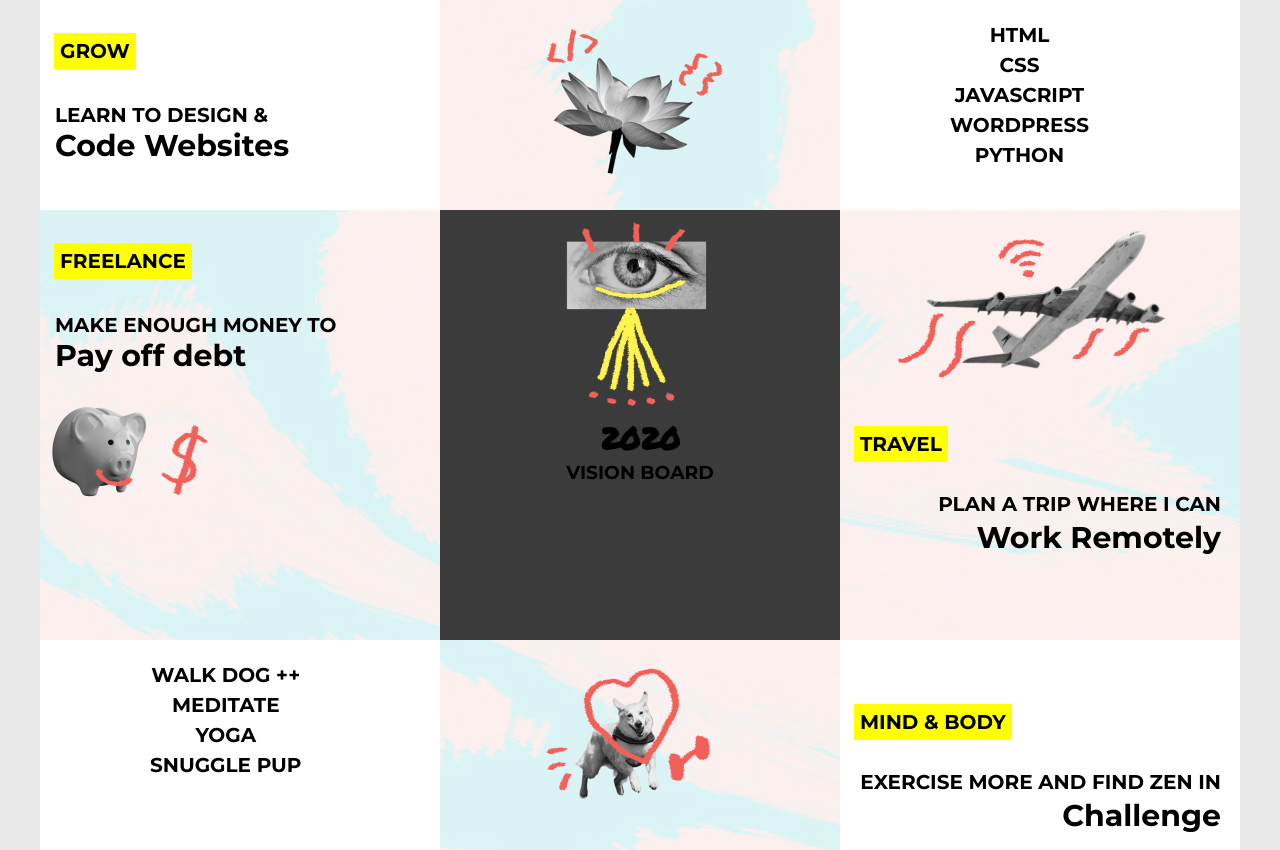
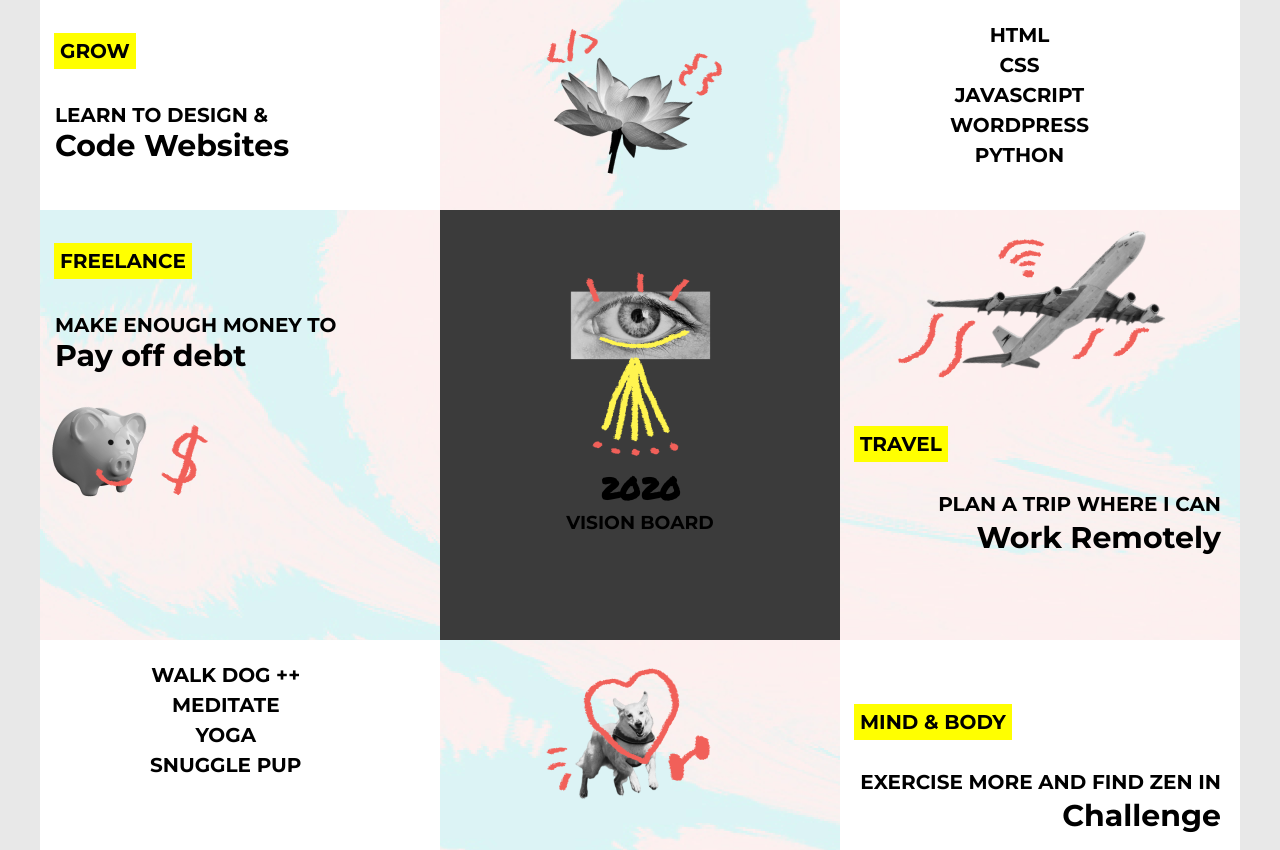
Before and after one commit to NimishUI/Vision-Board, a plain HTML site: page index.html in a window 1280 px wide. Drawn offline with Linux system fonts and the light colour scheme; files whose address does not match are found by name.

Commit message:
Again Fixed Middle image

```diff
--- a/css/main.css
+++ b/css/main.css
@@ -14,8 +14,10 @@ body
 
 .block.dark img {
     position: relative;
-    left: 126px;
+    left: 130px;
     top: 12px;
+    margin-top: 50px;
+
 }
 
 .block
```
Also changed, not shown: .gitignore.txt.
